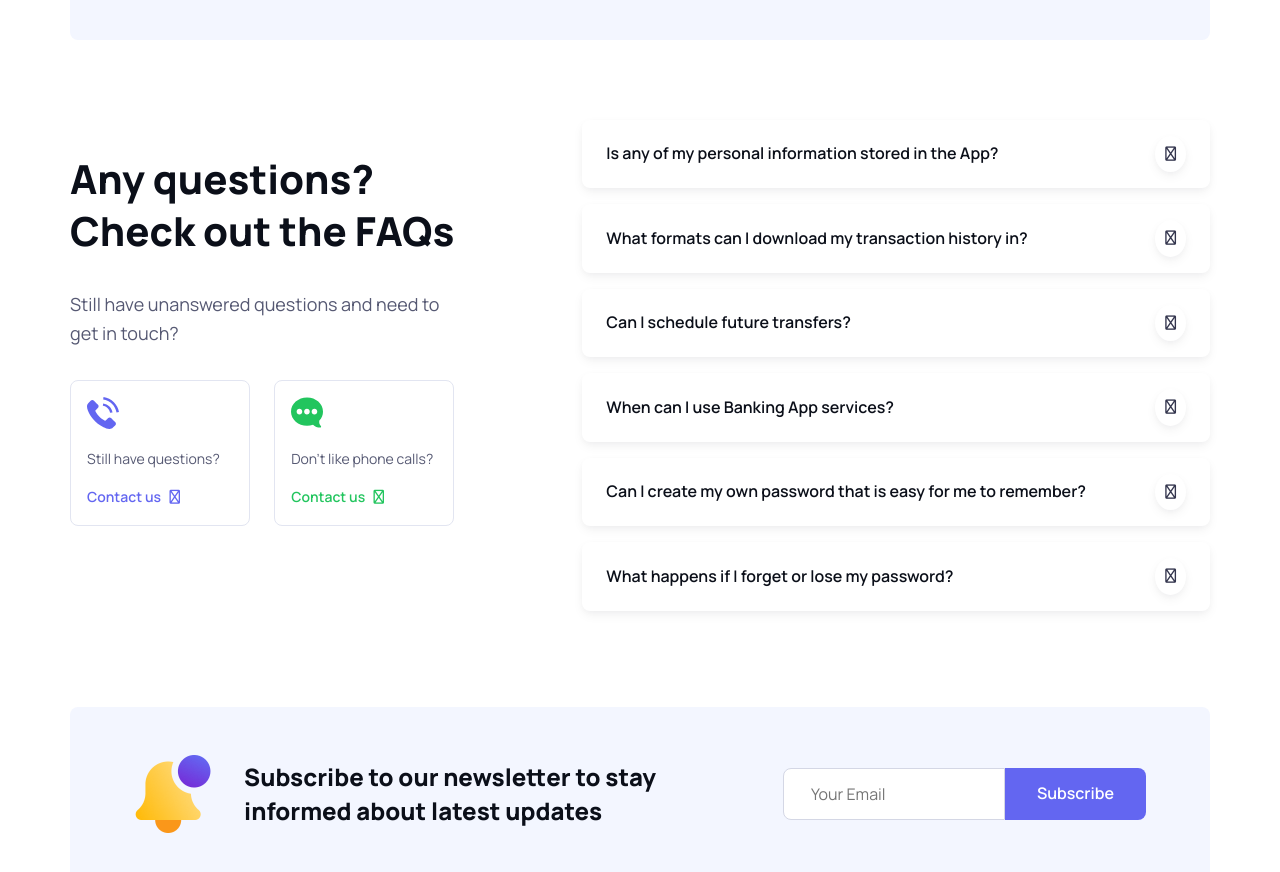
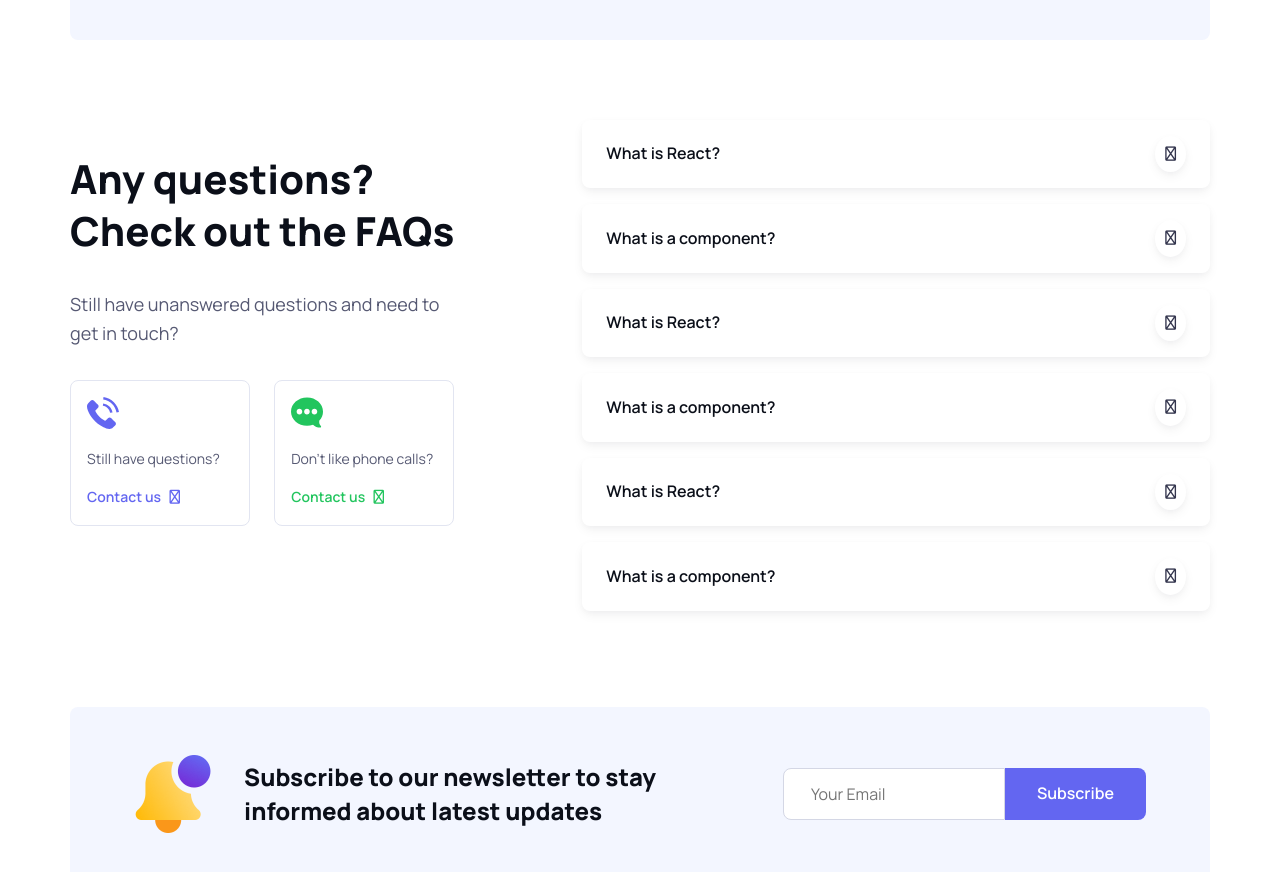
Before and after one commit to MariaFalk-code/Silicon-React, a React (Vite) app: page / in a window 1280 px wide. Shown: the part 3620-4492 px from the top of the page. Built offline with nearby package versions, Linux system fonts and the light colour scheme; some icons are missing.

Commit message:
made a functional accordion

```diff
--- a/src/App.css
+++ b/src/App.css
@@ -966,7 +966,7 @@ em {
   height: fit-content;
 }
 
-.acc-item {
+.faq-item {
   background: var(--background-white);
   margin-bottom: 1rem;
   padding: 1rem 1.5rem;
@@ -985,13 +985,9 @@ em {
     background-color: var(--color-brand);
     color: var(--text-white);
   }
-
-  .faq-chevron.active .fa-regular {
-    transform: rotate(180deg);
-  }
 }
 
-.acc-content {
+.faq-content {
   max-height: 0;
   overflow: hidden;
   transition: var(--transition);
--- a/src/components/FaqAccordion.jsx
+++ b/src/components/FaqAccordion.jsx
@@ -1,102 +1,11 @@
+import FaqList from "./Faqlist";
+
 const FaqAccordion = () => {
   return (
     <div className="faq-accordion">
-      <div className="acc-item">
-        <div className="question flex-left">
-          <h5>Is any of my personal information stored in the App?</h5>
-          <button className="btn btn-chevron faq-chevron">
-            <i className="fa-regular fa-chevron-down"></i>
-          </button>
-        </div>
-        <div className="acc-content">
-          <p>
-            Lorem, ipsum dolor sit amet consectetur adipisicing elit. Omnis quo fuga accusantium et ipsum beatae esse
-            atque qui mollitia expedita. Porro veritatis accusantium minus, ad eligendi reprehenderit voluptates nam
-            nobis distinctio repellendus asperiores omnis! Labore, ea quis dolor eaque cumque ab voluptas ratione id
-            dolores optio quidem, voluptate voluptatem possimus.
-          </p>
-        </div>
-      </div>
-      <div className="acc-item">
-        <div className="question flex-left">
-          <h5>What formats can I download my transaction history in?</h5>
-          <button className="btn btn-chevron faq-chevron">
-            <i className="fa-regular fa-chevron-down"></i>
-          </button>
-        </div>
-        <div className="acc-content">
-          <p>
-            Lorem ipsum dolor sit, amet consectetur adipisicing elit. Nostrum aut assumenda ipsam maiores minus
-            exercitationem quis quod debitis modi tempore veniam repellat consequuntur nam optio unde atque ad, vitae
-            animi libero! Aspernatur velit ipsum autem nemo alias dolorem iste veritatis architecto earum, vel possimus
-            inventore, modi exercitationem aliquid itaque provident.
-          </p>
-        </div>
-      </div>
-      <div className="acc-item">
-        <div className="question flex-left">
-          <h5>Can I schedule future transfers?</h5>
-          <button className="btn btn-chevron faq-chevron">
-            <i className="fa-regular fa-chevron-down"></i>
-          </button>
-        </div>
-        <div className="acc-content">
-          <p>
-            Lorem ipsum, dolor sit amet consectetur adipisicing elit. Enim deserunt, tempora nisi expedita reprehenderit
-            tempore, vero eius illum deleniti aspernatur autem, minima voluptatibus ipsam. Similique dolorum quod cumque
-            esse natus, aperiam illum placeat, dignissimos voluptas ipsa aspernatur optio, voluptate quae nobis nisi
-            cupiditate modi iure mollitia. Officia repellendus praesentium assumenda?
-          </p>
-        </div>
-      </div>
-      <div className="acc-item">
-        <div className="question flex-left">
-          <h5>When can I use Banking App services?</h5>
-          <button className="btn btn-chevron faq-chevron">
-            <i className="fa-regular fa-chevron-down"></i>
-          </button>
-        </div>
-        <div className="acc-content">
-          <p>
-            Lorem ipsum dolor sit amet, consectetur adipisicing elit. Quia facilis consequatur nobis nulla eligendi!
-            Odio animi facilis non, ipsa voluptatum facere a maiores ea cumque cum quam quo pariatur excepturi at
-            perspiciatis enim eveniet consectetur. Beatae hic provident, aspernatur quaerat excepturi delectus est
-            exercitationem odit fugit corporis ratione sint nulla!
-          </p>
-        </div>
-      </div>
-      <div className="acc-item">
-        <div className="question flex-left">
-          <h5>Can I create my own password that is easy for me to remember?</h5>
-          <button className="btn btn-chevron faq-chevron">
-            <i className="fa-regular fa-chevron-down"></i>
-          </button>
-        </div>
-        <div className="acc-content">
-          <p>
-            Lorem ipsum dolor sit amet consectetur adipisicing elit. Repellat ratione fuga, praesentium illum quisquam
-            veritatis voluptas consequuntur nam quia esse, sapiente possimus vero voluptatem. Ipsa excepturi distinctio
-            explicabo praesentium reiciendis hic, quibusdam porro expedita minima provident unde doloribus laboriosam
-            esse! Ullam laudantium amet eveniet ab odio eius voluptates a distinctio?
-          </p>
-        </div>
-      </div>
-      <div className="acc-item">
-        <div className="question flex-left">
-          <h5>What happens if I forget or lose my password?</h5>
-          <button className="btn btn-chevron faq-chevron">
-            <i className="fa-regular fa-chevron-down"></i>
-          </button>
-        </div>
-        <div className="acc-content">
-          <p>
-            Lorem ipsum dolor sit amet consectetur adipisicing elit. Soluta vero aperiam mollitia, ullam rem facere
-            blanditiis quidem veniam dolore beatae obcaecati. Aperiam, repellat. Tenetur unde praesentium amet veniam
-            eveniet libero aspernatur fugit laboriosam quam doloremque minima, laborum excepturi voluptates hic vitae
-            voluptate obcaecati suscipit. Veniam harum dolores reprehenderit quod inventore!
-          </p>
-        </div>
-      </div>
+      <FaqList />
+      <FaqList />
+      <FaqList />
     </div>
   );
 };
--- /dev/null
+++ b/src/components/FaqItem.jsx
@@ -0,0 +1,36 @@
+import { useState, useEffect, useRef } from "react";
+
+const FaqItem = ({question, answer}) => {
+
+  const [isActive, setIsActive] = useState(false);
+  const contentRef = useRef(null);
+
+  const toggleActive = () => {
+    setIsActive(prev => !prev);
+  }
+
+  useEffect(() => {
+    if (contentRef.current) {
+      contentRef.current.style.maxHeight = isActive
+        ? `${contentRef.current.scrollHeight}px`
+        : '0px';
+    }
+  }, [isActive]);
+
+
+  return (
+    <div className="faq-item">
+    <div className="question flex-left">
+        <h5>{question}</h5>
+      <button className="btn btn-chevron faq-chevron" onClick={toggleActive}>
+      <i className={`fa-regular ${isActive ? 'fa-chevron-up' : 'fa-chevron-down'}`}></i>
+      </button>
+      </div>
+      <div className="faq-content" ref={contentRef}>
+        <p>{answer}</p>
+      </div>
+    </div>
+  )
+}
+
+export default FaqItem;
--- /dev/null
+++ b/src/components/FaqList.jsx
@@ -0,0 +1,20 @@
+import FaqItem from './FaqItem';
+
+const FaqList = () => {
+  const faqData = [
+    {
+      question: 'What is React?', answer: 'bla bla bla vla fkrdr werwetrwe gtwetwrt tgwerygte5ry gegwrghy ghwherher ghwrhwerher hwrherhet herhetaheth heraaerherh herhaetrh gtshsthjtsrj jryjryjryjryjry jhrsjryjyrj jrsryjryjryj' },
+    { question: 'What is a component?', answer: 'Components are reusable building blocks in React.' },
+    // Add more FAQs as needed
+  ];
+
+  return (
+    <div className="faq-list">
+      {faqData.map((faq, index) => (
+        <FaqItem key={index} question={faq.question} answer={faq.answer} />
+      ))}
+    </div>
+  );
+};
+
+export default FaqList;
```
